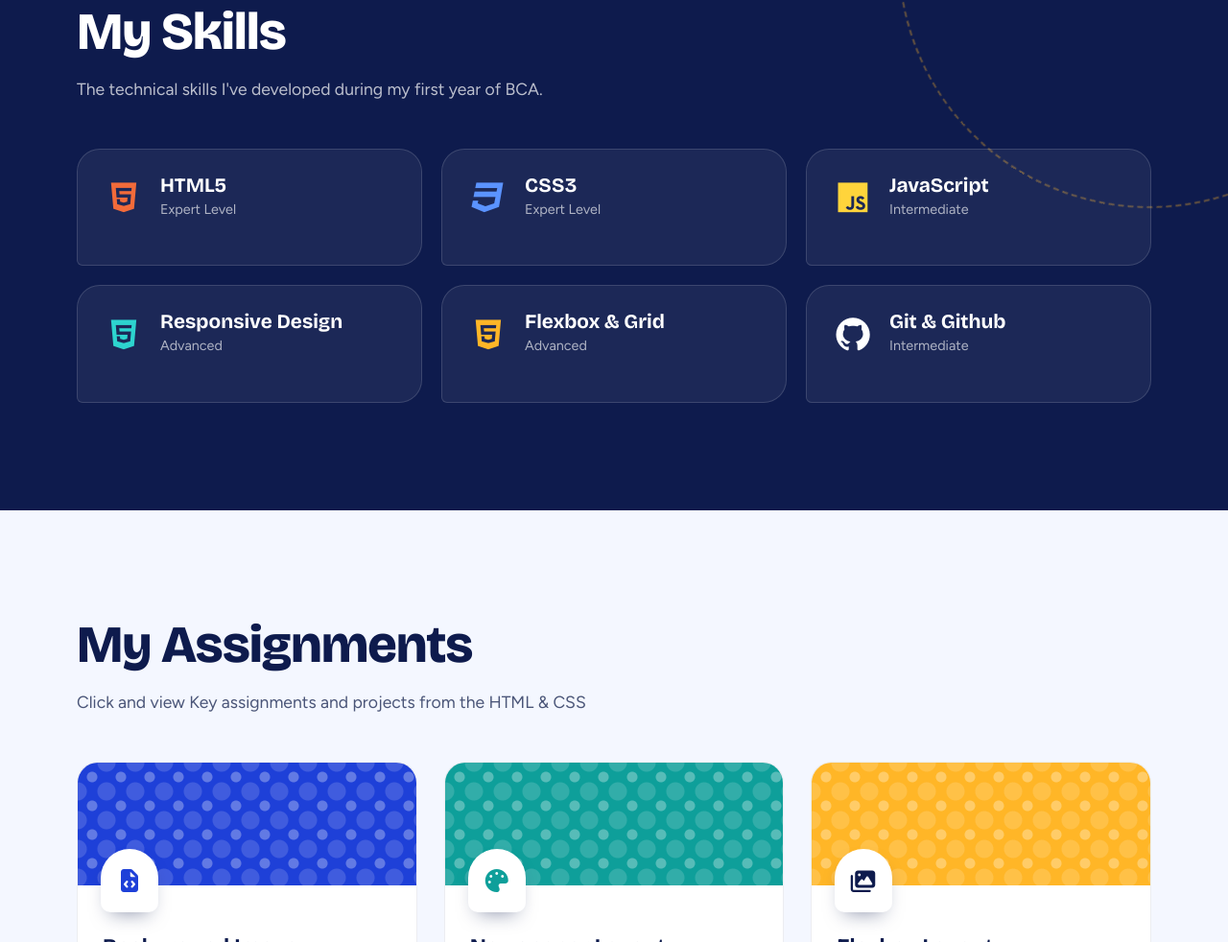
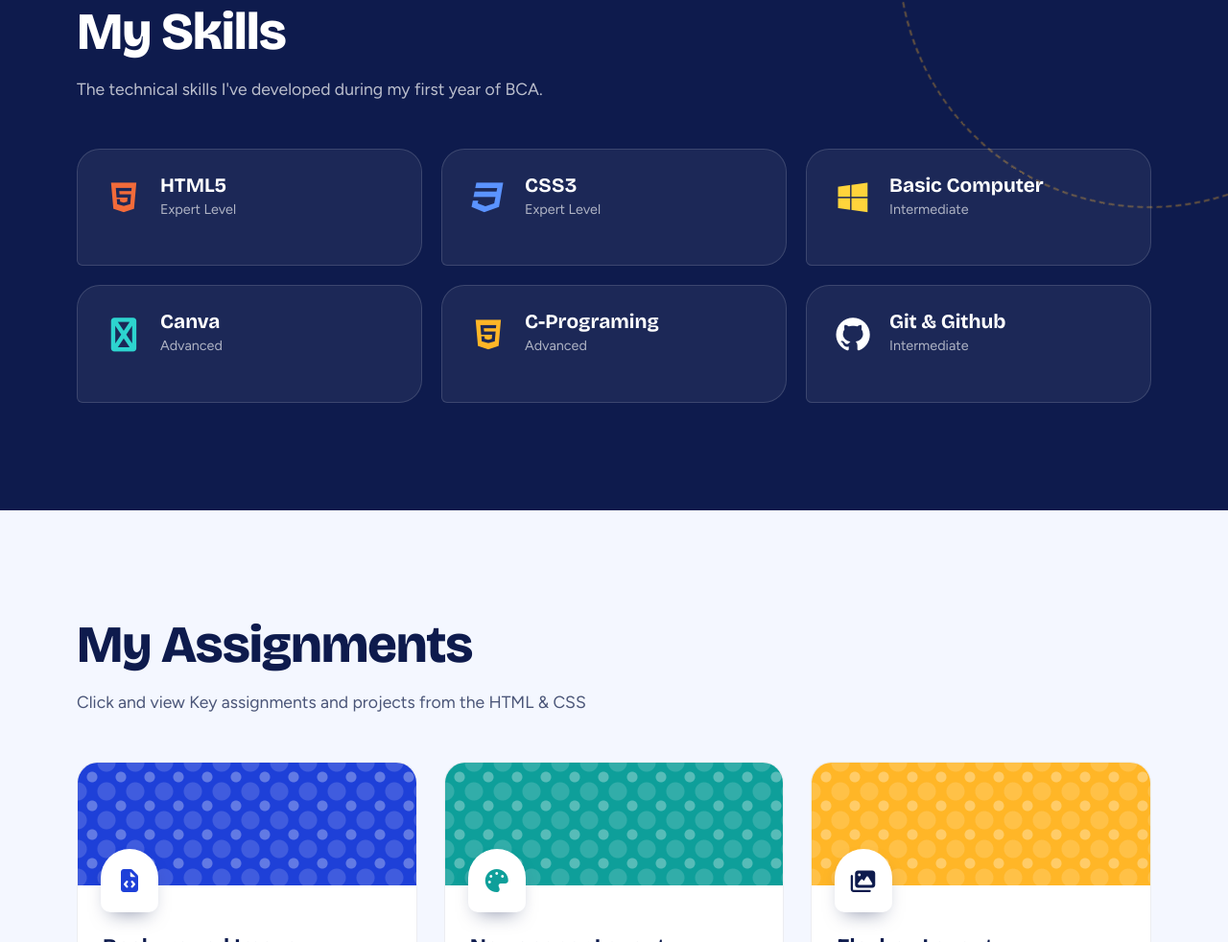
Before and after one commit to sakshigupta57451-svg/Portfolio-, a plain HTML site: page index.html in a window 1280 px wide. Shown: the part 1972-2954 px from the top of the page at 96% size. Drawn offline with nearby package versions, Linux system fonts and the light colour scheme.

Commit message:
Update index.html

```diff
--- a/index.html
+++ b/index.html
@@ -132,18 +132,18 @@
             </div>
             <div class="card">
                 <div class="card-top">
-                    <i class="fab fa-js" style="color:#FFD43B"></i>
+                    <i class="fab fa-windows" style="color:#FFD43B"></i>
                     <div class="level">
-                        <h4>JavaScript</h4>
+                        <h4>Basic Computer</h4>
                         <p>Intermediate</p>
                     </div>
                 </div>
             </div>
             <div class="card">
                 <div class="card-top">
-                    <i class="fab fa-html5" style="color:#2DD4CF"></i>
+                    <i class="fab fa-paintbrush" style="color:#2DD4CF"></i>
                     <div class="level">
-                        <h4>Responsive Design</h4>
+                        <h4>Canva</h4>
                         <p>Advanced</p>
                     </div>
                 </div>
@@ -152,7 +152,7 @@
                 <div class="card-top">
                     <i class="fab fa-html5" style="color:var(--marigold)"></i>
                     <div class="level">
-                        <h4>Flexbox & Grid</h4>
+                        <h4>C-Programing</h4>
                         <p>Advanced</p>
                     </div>
                 </div>
```
